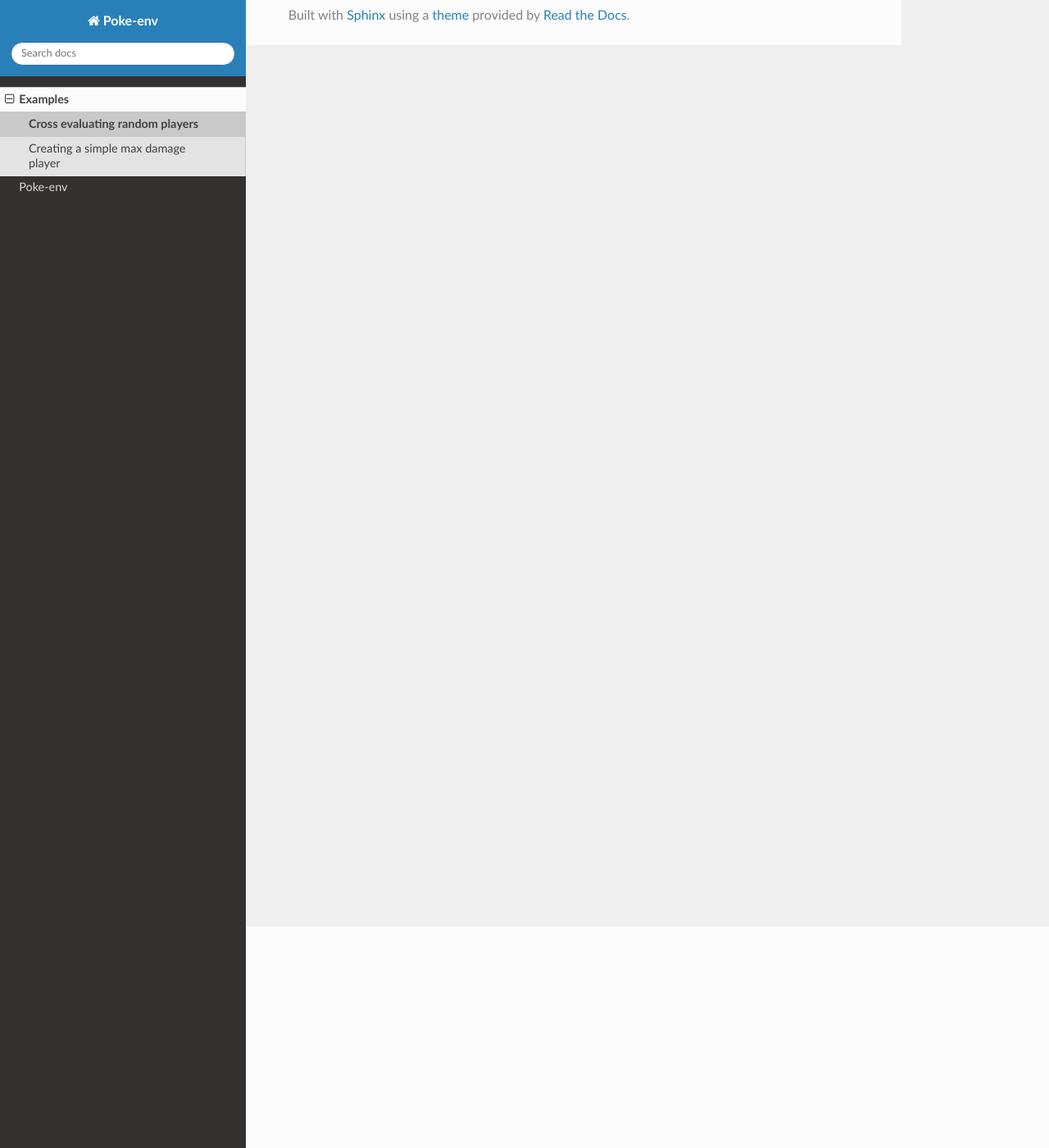
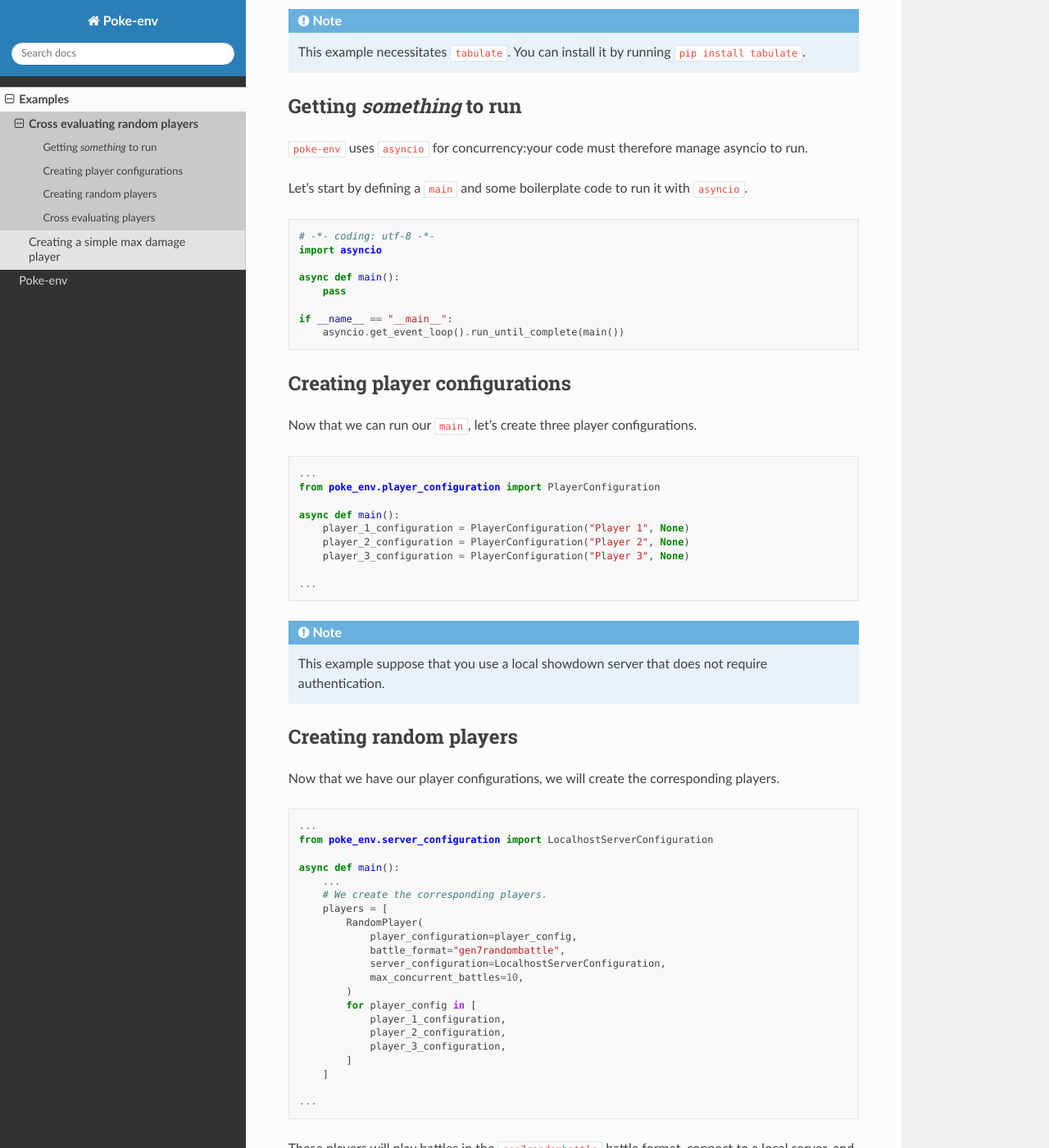
Before and after one commit to hsahovic/poke-env, a Sphinx documentation site: the page built from docs/source/cross_evaluate_random_players.rst, in a window 1280 px wide and 1400 px high, scrolled down 270 px. Shown: the whole window at 82% size. Built offline with Sphinx 7.4.7 and the Read the Docs theme 2.0.0, drawn with Linux system fonts in a browser that asks for light colours; some of the changed text lies outside the part shown.

Commit message:
Add cross evaluate random player example to the documentation

```diff
--- a/docs/source/cross_evaluate_random_players.rst
+++ b/docs/source/cross_evaluate_random_players.rst
@@ -2,3 +2,129 @@
 
 Cross evaluating random players
 ===============================
+
+The corresponding complete source code can be found `here <https://github.com/hsahovic/poke-env/blob/master/examples/cross_evaluate_random_players.py>`__.
+
+The goal of this example is to demonstrate how to run existing agents locally, and how to easily measure the relative performance of multiple agents with the ``cross_evaluate`` function.
+
+.. note:: This example necessitates ``tabulate``. You can install it by running ``pip install tabulate``.
+
+Getting *something* to run
+**************************
+
+``poke-env`` uses ``asyncio`` for concurrency:your code must therefore manage asyncio to run.
+
+Let's start by defining a ``main`` and some boilerplate code to run it with ``asyncio``.
+
+.. code-block:: python
+
+    # -*- coding: utf-8 -*-
+    import asyncio
+
+    async def main():
+        pass
+
+    if __name__ == "__main__":
+        asyncio.get_event_loop().run_until_complete(main())
+
+Creating player configurations
+******************************
+
+Now that we can run our ``main``, let's create three player configurations.
+
+.. code-block:: python
+
+    ...
+    from poke_env.player_configuration import PlayerConfiguration
+
+    async def main():
+        player_1_configuration = PlayerConfiguration("Player 1", None)
+        player_2_configuration = PlayerConfiguration("Player 2", None)
+        player_3_configuration = PlayerConfiguration("Player 3", None)
+
+    ...
+
+.. Note:: This example suppose that you use a local showdown server that does not require authentication.
+
+Creating random players
+***********************
+
+Now that we have our player configurations, we will create the corresponding players.
+
+.. code-block:: python
+
+    ...
+    from poke_env.server_configuration import LocalhostServerConfiguration
+
+    async def main():
+        ...
+        # We create the corresponding players.
+        players = [
+            RandomPlayer(
+                player_configuration=player_config,
+                battle_format="gen7randombattle",
+                server_configuration=LocalhostServerConfiguration,
+                max_concurrent_battles=10,
+            )
+            for player_config in [
+                player_1_configuration,
+                player_2_configuration,
+                player_3_configuration,
+            ]
+        ]
+
+    ...
+
+These players will play battles in the ``gen7randombattle`` battle format, connect to a local server, and play up to 10 battles simultaneously.
+
+Cross evaluating players
+************************
+
+Now that our players are defined, we can evaluate them: every player will play 20 games against every other player (for a total of 60 battles).
+
+To do so, we can use the helper function ``cross_evaluate``:
+
+.. code-block:: python
+
+    ...
+    from poke_env.player.utils import cross_evaluate
+
+    async def main():
+        ...
+        cross_evaluation = await cross_evaluate(players, n_challenges=20)
+
+    ...
+
+Finally, we can display the results in a nice table:
+
+.. code-block:: python
+
+    ...
+    from tabulate import tabulate
+
+    async def main():
+        ...
+        # Defines a header for displaying results
+        table = [["-"] + [p.username for p in players]]
+
+        # Adds one line per player with corresponding results
+        for p_1, results in cross_evaluation.items():
+            table.append([p_1] + [cross_evaluation[p_1][p_2] for p_2 in results])
+
+        # Displays results in a nicely formatted table.
+        print(tabulate(table))
+
+    ...
+
+Running the `whole file <https://github.com/hsahovic/poke-env/blob/master/examples/cross_evaluate_random_players.py>`__ should take a couple of seconds and print something similar to this:
+
+.. code-block:: python
+
+    --------  --------  --------  --------
+    -         Player 1  Player 2  Player 3
+    Player 1            0.6       0.5
+    Player 2  0.4                 0.35
+    Player 3  0.5       0.65
+    --------  --------  --------  --------
+
+If you want to create a custom player, take a look at the :ref:`max_damage_player` example.
```
